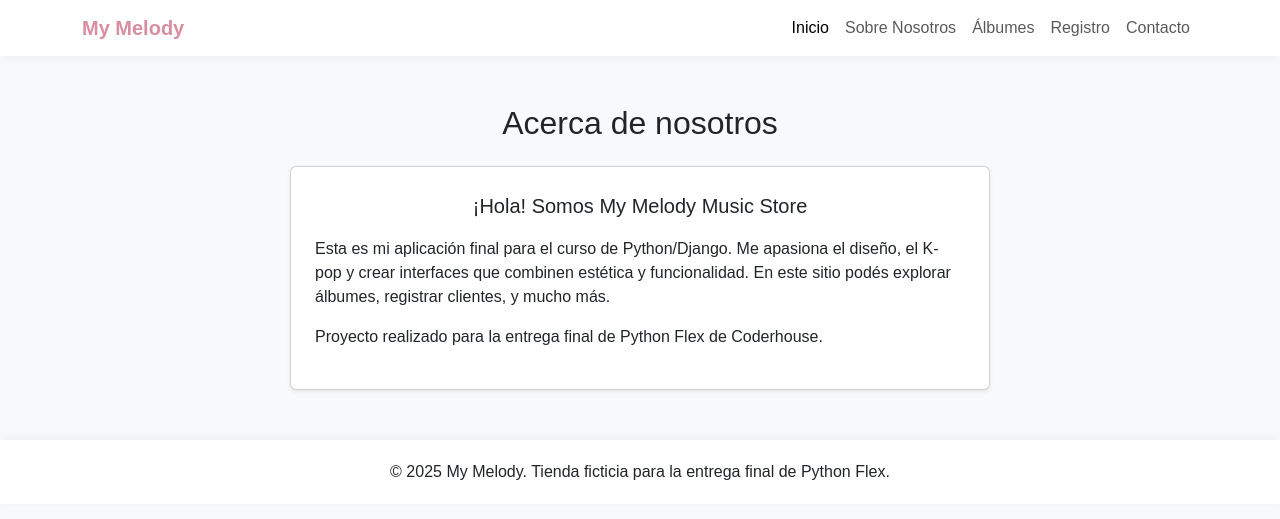
After one commit to rocialvarez/py-78130-alvarez, a Django app: page /about/ in a window 1280 px wide. The commit adds this page. Shown: the top 519 px of the page. Run offline with Django 5.2, Linux system fonts and the light colour scheme.

Commit message:
detalles albumes

```diff
--- /dev/null
+++ b/coder/templates/coder/about.html
@@ -0,0 +1,17 @@
+{% extends "coder/index.html" %}
+{% block titulo %} Sobre nosotros {% endblock %}
+{% block contenido %}
+<div class="container my-5">
+  <h2 class="text-center mb-4">Acerca de nosotros</h2>
+  <div class="card shadow-sm p-4 mx-auto" style="max-width: 700px;">
+    <p class="lead text-center">¡Hola! Somos My Melody Music Store</p>
+    <p>
+      Esta es mi aplicación final para el curso de Python/Django. Me apasiona el diseño, el K-pop y crear interfaces que combinen
+      estética y funcionalidad. En este sitio podés explorar álbumes, registrar clientes, y mucho más.
+    </p>
+    <p>
+      Proyecto realizado para la entrega final de Python Flex de Coderhouse.
+    </p>
+  </div>
+</div>
+{% endblock %}
--- a/coder/templates/coder/cliente_form.html
+++ b/coder/templates/coder/cliente_form.html
@@ -3,6 +3,8 @@
 {% block contenido %}
 <div class="container my-5">
   <h2 class="mb-4 text-center">Registrar nuevo cliente</h2>
+        <p class="lead">Registrate y recibí información sobre nuevos artículos.</p>
+
   <div class="card shadow-sm p-4 mx-auto" style="max-width: 600px">
     <form method="POST">
       {% csrf_token %}
--- a/coder/templates/coder/cliente_list.html
+++ b/coder/templates/coder/cliente_list.html
@@ -34,6 +34,11 @@
           <td>{{ cliente.apellido }}</td>
           <td>{{ cliente.email }}</td>
           <td>{{ cliente.fecha_de_nacimiento|date:"d/m/Y" }}</td>
+          <td>
+      <a href="{% url 'cliente_detail' cliente.pk %}" class="btn btn-outline-primary btn-sm">Ver</a>
+      <a href="{% url 'cliente_edit' cliente.pk %}" class="btn btn-outline-warning btn-sm">Editar</a>
+      <a href="{% url 'cliente_delete' cliente.pk %}" class="btn btn-outline-danger btn-sm">Eliminar</a>
+    </td>
         </tr>
         {% empty %}
         <tr>
--- a/coder/templates/coder/index.html
+++ b/coder/templates/coder/index.html
@@ -22,8 +22,23 @@
         background-color: white;
         box-shadow: 0 2px 10px rgba(0, 0, 0, 0.05);
       }
+
+      .text-primary {
+    color: #d78f9f !important;
+}
+
+      .btn-primary {
+        background-color: #d78f9f !important;
+        border-color: #a06875;
+      }
+
+      .btn-outline-primary {
+        color:#d78f9f;
+        border-color:#a06875;
+      }
+
       .hero {
-        background: linear-gradient(rgba(0, 0, 0, 0.4), rgba(0, 0, 0, 0.4)), url("https://images.unsplash.com/photo-1598387848698-724c8b2fd63b?q=80&w=1600") center/cover no-repeat;
+        background: linear-gradient(rgb(216, 152, 186), rgb(238, 233, 197));
         color: white;
         height: 70vh;
         display: flex;
@@ -34,6 +49,10 @@
       .hero h1 {
         font-size: 3rem;
         font-weight: 600;
+      }
+
+      .lead {
+        text-align: center;
       }
       .product-card img {
         border-radius: 10px;
@@ -56,7 +75,7 @@
     <!-- NAVBAR -->
     <nav class="navbar navbar-expand-lg">
       <div class="container">
-        <a class="navbar-brand fw-bold text-primary" href="#">K-Melody</a>
+        <a class="navbar-brand fw-bold text-primary" href="#">My Melody</a>
         <button class="navbar-toggler" type="button" data-bs-toggle="collapse" data-bs-target="#navbarNav" aria-controls="navbarNav" aria-expanded="false" aria-label="Toggle navigation">
           <span class="navbar-toggler-icon"></span>
         </button>
@@ -64,8 +83,12 @@
         <div class="collapse navbar-collapse justify-content-end" id="navbarNav">
           <ul class="navbar-nav">
             <li class="nav-item">
-              <a class="nav-link active" href="#">Inicio</a>
+              <a class="nav-link active" href="{% url 'index' %}">Inicio</a>
             </li>
+            <li class="nav-item">
+            <a class="nav-link" href="{% url 'about' %}">Sobre Nosotros</a>
+            </li>
+
             <li class="nav-item">
               <a class="nav-link" href="{% url 'albumes' %}">Álbumes</a>
             </li>
@@ -85,9 +108,9 @@
     <!-- HERO -->
     <section class="hero">
       <div class="container">
-        <h1>Tu tienda K-Pop favorita 💿</h1>
+        <h1>¡Tu tienda de álbumes favorita!</h1>
         <p class="lead">Descubrí los últimos lanzamientos y ediciones limitadas</p>
-        <a href="#" class="btn btn-light btn-lg mt-3">Ver álbumes</a>
+        <a href="{% url 'albumes' %}" class="btn btn-light btn-lg mt-3">Ver álbumes</a>
       </div>
     </section>
 
@@ -153,7 +176,7 @@
 
     <!-- FOOTER -->
     <footer>
-      <p class="mb-0">&copy; 2025 K-Melody. Todos los derechos reservados.</p>
+      <p class="mb-0">&copy; 2025 My Melody. Tienda ficticia para la entrega final de Python Flex.</p>
     </footer>
 
     <!-- Bootstrap JS -->
--- a/coder/urls.py
+++ b/coder/urls.py
@@ -1,15 +1,21 @@
 # esto lo hago yo !! es personal
 
 from django.urls import path
-from coder.views import index, test, crear_cliente, crear_grupo, crear_album, albumes, lista_clientes
+from coder.views import index, test, about, crear_cliente, crear_grupo, crear_album, albumes, lista_clientes, detalle_cliente, editar_cliente, eliminar_cliente, detalle_album
 
 
 urlpatterns = [
     path("", index, name="index"),
     path("test/", test, name="test"),
-    path("albumes", albumes, name="albumes"),
+    path("albumes/", albumes, name="albumes"),
+    path("albumes/<int:pk>/", detalle_album, name="album_detail"),
+    path("about/", about, name="about"),
     path("clientes/nuevo", crear_cliente, name="cliente_form"),
     path("grupos/nuevo", crear_grupo, name="grupo_form"),
     path("albums/nuevo", crear_album, name="album_form"),
     path("clientes/", lista_clientes, name="cliente_list"),
+    path("clientes/<int:pk>/", detalle_cliente, name="cliente_detail"),
+    path("clientes/<int:pk>/editar/", editar_cliente, name="cliente_edit"),
+    path("clientes/<int:pk>/eliminar/", eliminar_cliente, name="cliente_delete"),
+
 ]
--- a/coder/views.py
+++ b/coder/views.py
@@ -1,4 +1,4 @@
-from django.shortcuts import render, redirect
+from django.shortcuts import render, get_object_or_404, redirect
 from coder.forms import *
 from coder.models import Cliente, Grupo, Album
 
@@ -11,7 +11,11 @@ def test(request):
     return render(request, "coder/test.html")
 
 def albumes(request):
-    return render(request, "coder/albumes.html")
+    albumes = Album.objects.all().order_by("titulo")
+    return render(request, "coder/albumes.html", {"albumes": albumes})
+
+def about(request):
+    return render(request, "coder/about.html")
 
 def crear_cliente(request):
     if request.method == "POST":
@@ -30,6 +34,28 @@ def lista_clientes(request):
     else:
         clientes = Cliente.objects.all().order_by("-id")
     return render(request, "coder/cliente_list.html", {"clientes": clientes, "query": query})
+
+def detalle_cliente(request, pk):
+    cliente = get_object_or_404(Cliente, pk=pk)
+    return render(request, "coder/cliente_detail.html", {"cliente": cliente})
+
+def editar_cliente(request, pk):
+    cliente = get_object_or_404(Cliente, pk=pk)
+    if request.method == "POST":
+        form = ClienteForm(request.POST, instance=cliente)
+        if form.is_valid():
+            form.save()
+            return redirect("cliente_list")
+    else:
+        form = ClienteForm(instance=cliente)
+    return render(request, "coder/cliente_form.html", {"form":form})
+
+def eliminar_cliente(request, pk):
+    cliente = get_object_or_404(Cliente, pk=pk)
+    if request.method == "POST":
+        cliente.delete()
+        return redirect("cliente_list")
+    return render(request, "coder/cliente_confirm_delete.html", {"cliente": cliente})
 
 def crear_grupo(request):
     if request.method == "POST":
@@ -50,3 +76,7 @@ def crear_album(request):
     else:
         form = AlbumForm()
     return render(request, "coder/album_form.html", {'form': form})
+
+def detalle_album(request, pk):
+    album = get_object_or_404(Album, pk=pk)
+    return render(request, "coder/album_detail.html", {"album": album})
```
Also changed, not shown: coder/admin.py (+8 -0 lines), coder/templates/coder/album_detail.html (added, +15 -0 lines), coder/templates/coder/albumes.html (+17 -70 lines), coder/templates/coder/cliente_confirm_delete.html (added, +12 -0 lines), coder/templates/coder/cliente_detail.html (added, +18 -0 lines), proyecto_coder/settings.py (+7 -0 lines).
